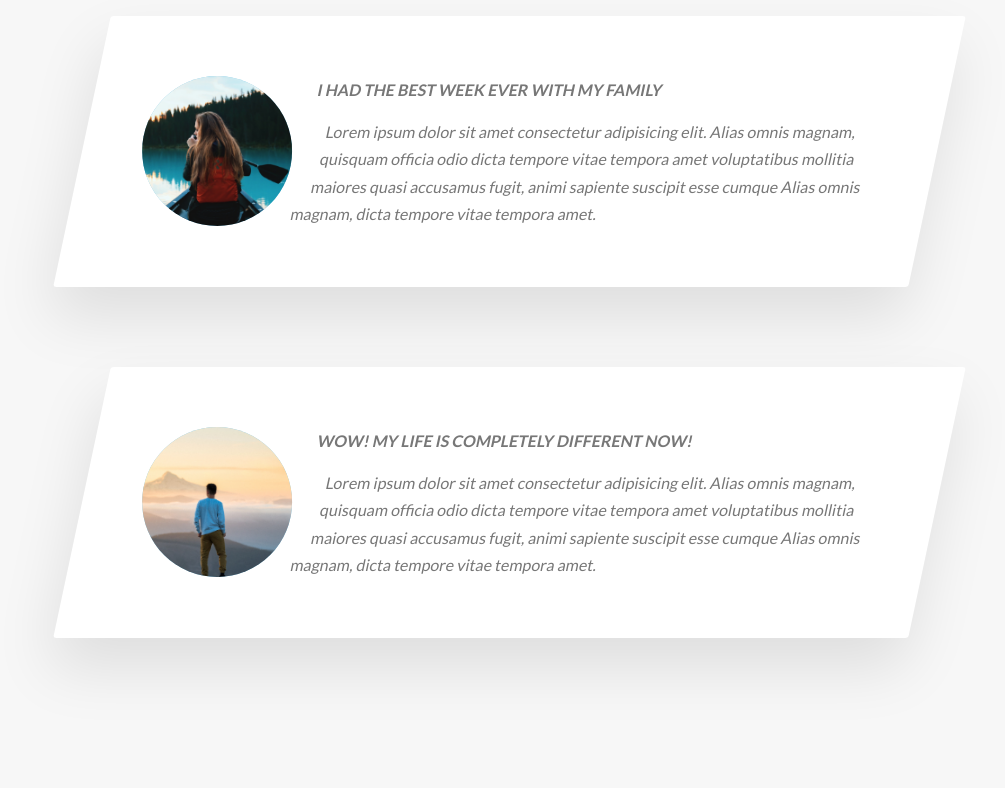
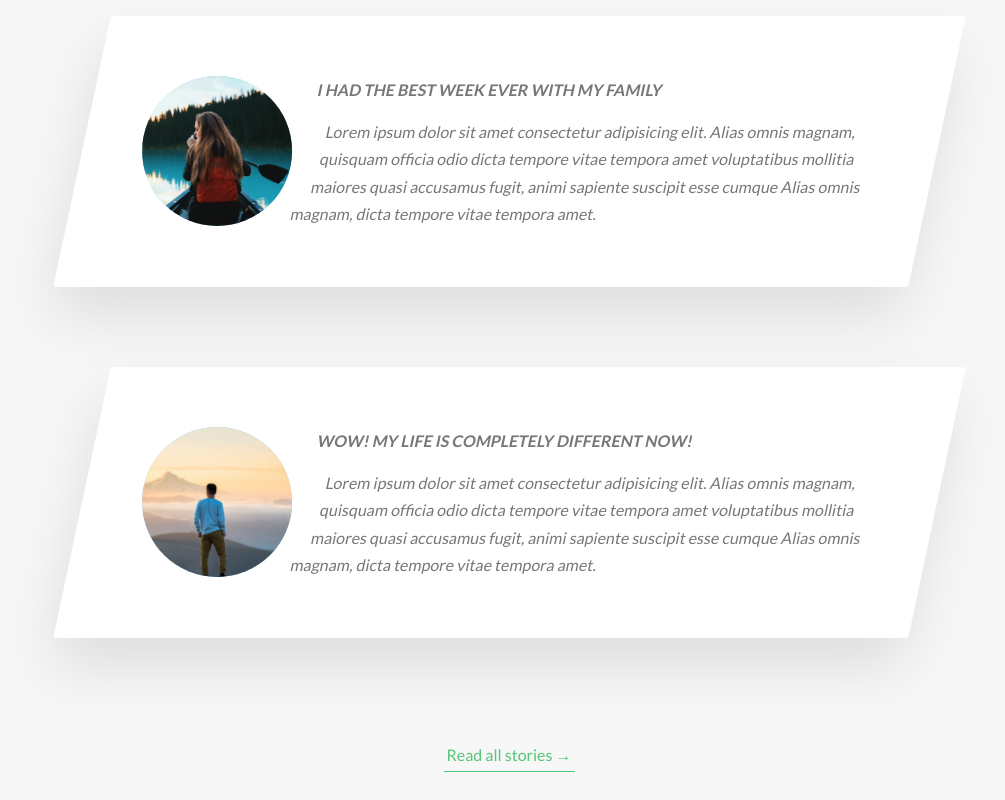
Before and after one commit to ZobairQ/natours, a website: page index.html in a window 1280 px wide. Shown: the part 3806-4606 px from the top of the page, without its empty margins (131-1136 px from the left). Drawn offline with Linux system fonts and the light colour scheme.

Commit message:
All story button is added

```diff
--- a/index.html
+++ b/index.html
@@ -310,6 +310,9 @@
             </div>
           </div>
         </div>
+        <div class="u-center-text u-margin-top-huge">
+          <a href="#" class="btn-text">Read all stories &rarr;</a>
+        </div>
       </section>
     </main>
   </body>
```
